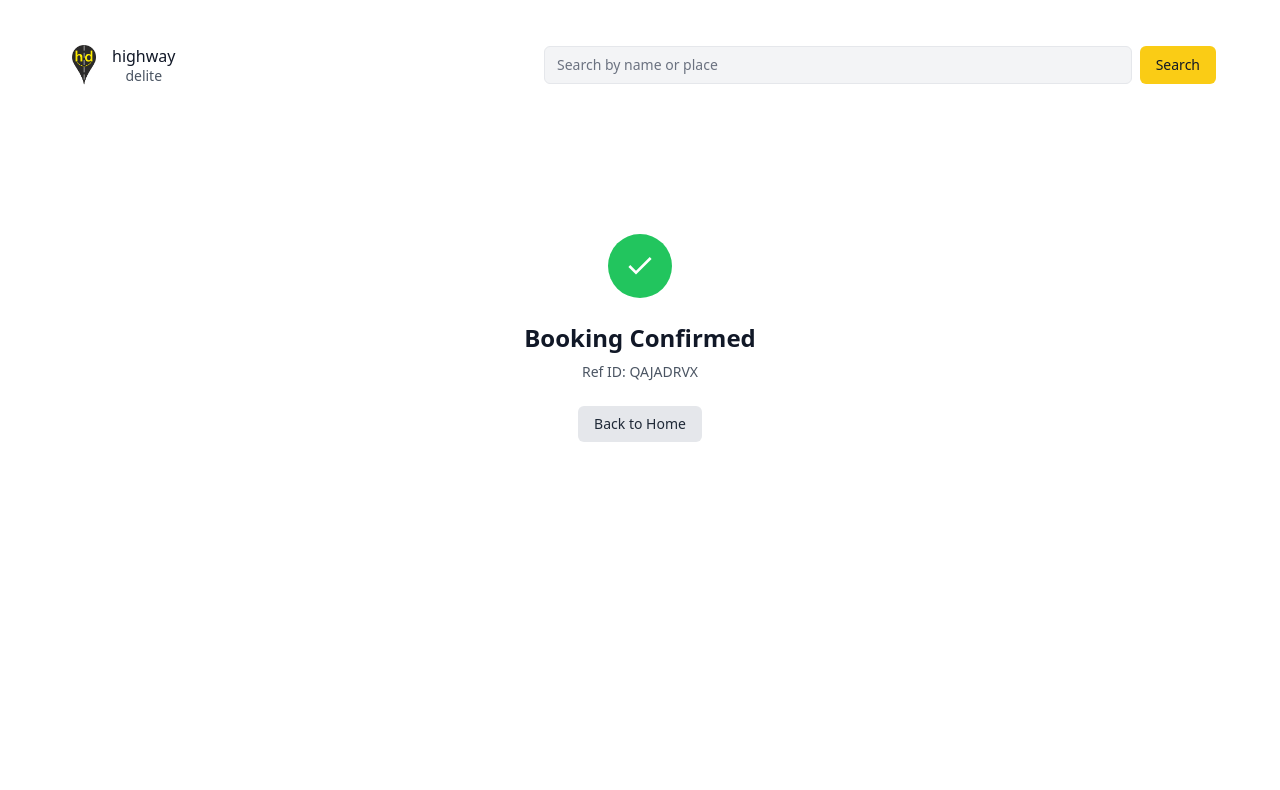
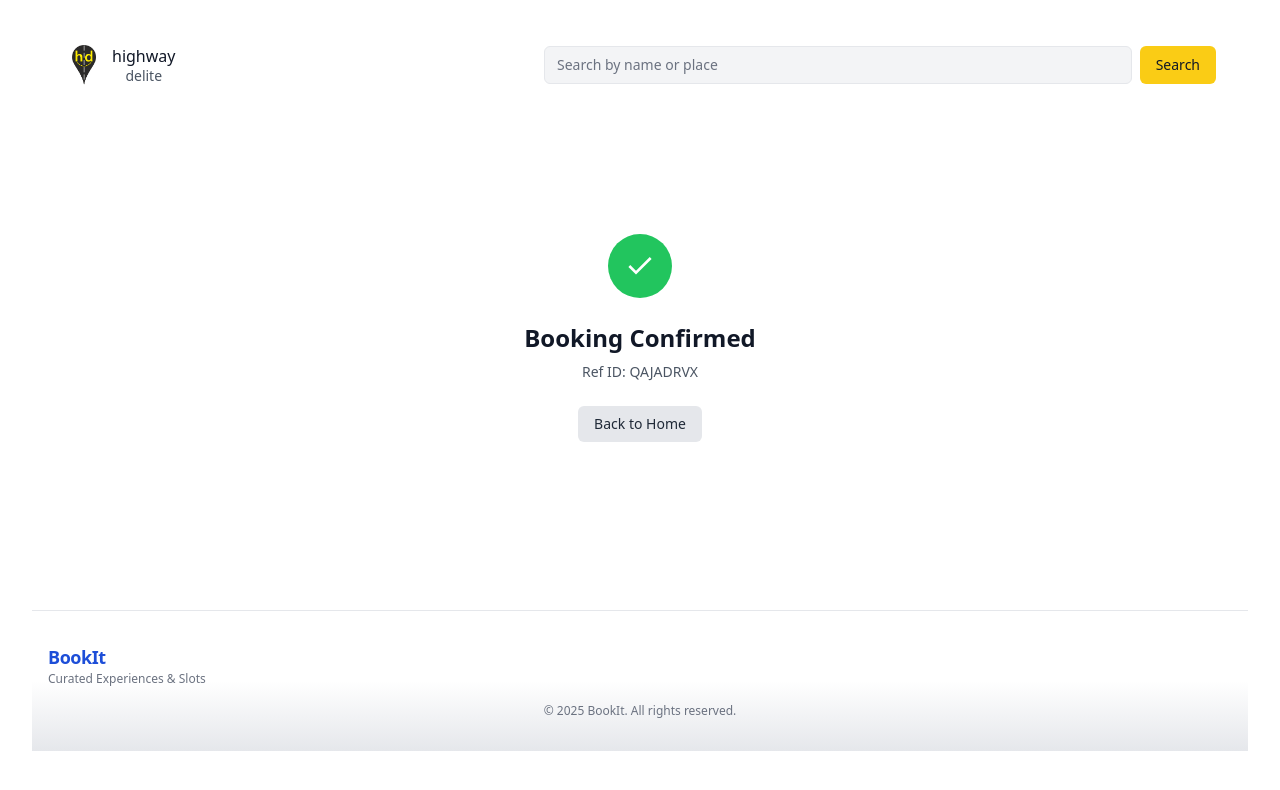
Before and after one commit to SAY007-DEV/Bookit, a React (Vite) app in the folder front-end/: page /result in a window 1280 px wide. Shown: the top 790 px of the page. Built offline with nearby package versions, Linux system fonts and the light colour scheme.

Commit message:
Footer added

```diff
--- a/front-end/src/App.jsx
+++ b/front-end/src/App.jsx
@@ -7,6 +7,7 @@ import Deatails from './Components/Pages/Deatails'
 import Checkout from './Components/Pages/Checkout'
 import Result from './Components/Pages/Result'
 import { BrowserRouter, Routes, Route } from 'react-router-dom'
+import Footer from './Components/Footer'
 
 function App() {
 
@@ -21,6 +22,7 @@ function App() {
          <Route path="/checkout" element={<Checkout/>} />
          <Route path="/result" element={<Result/>} />
        </Routes>
+         <Footer/>
      </BrowserRouter>
     </>
   )
--- /dev/null
+++ b/front-end/src/Components/Footer.jsx
@@ -0,0 +1,24 @@
+import React from 'react'
+
+function Footer() {
+  return (
+    <footer className="w-full bg-gradient-to-t from-gray-200 via-white to-white py-8 border-t border-gray-200 mt-8 text-gray-700">
+      <div className="container mx-auto flex flex-col sm:flex-row sm:justify-between items-center px-4 gap-4">
+        {/* Logo & Tagline */}
+        <div className="flex flex-col items-center sm:items-start">
+          <span className="font-extrabold text-lg tracking-tight text-blue-700">BookIt</span>
+          <span className="text-xs text-gray-500">Curated Experiences & Slots</span>
+        </div>
+        {/* Navigation Links */}
+
+        {/* Social Links */}
+
+      </div>
+      <div className="mt-4 text-center text-xs text-gray-500">
+        &copy; {new Date().getFullYear()} BookIt. All rights reserved.
+      </div>
+    </footer>
+  )
+}
+
+export default Footer
```
